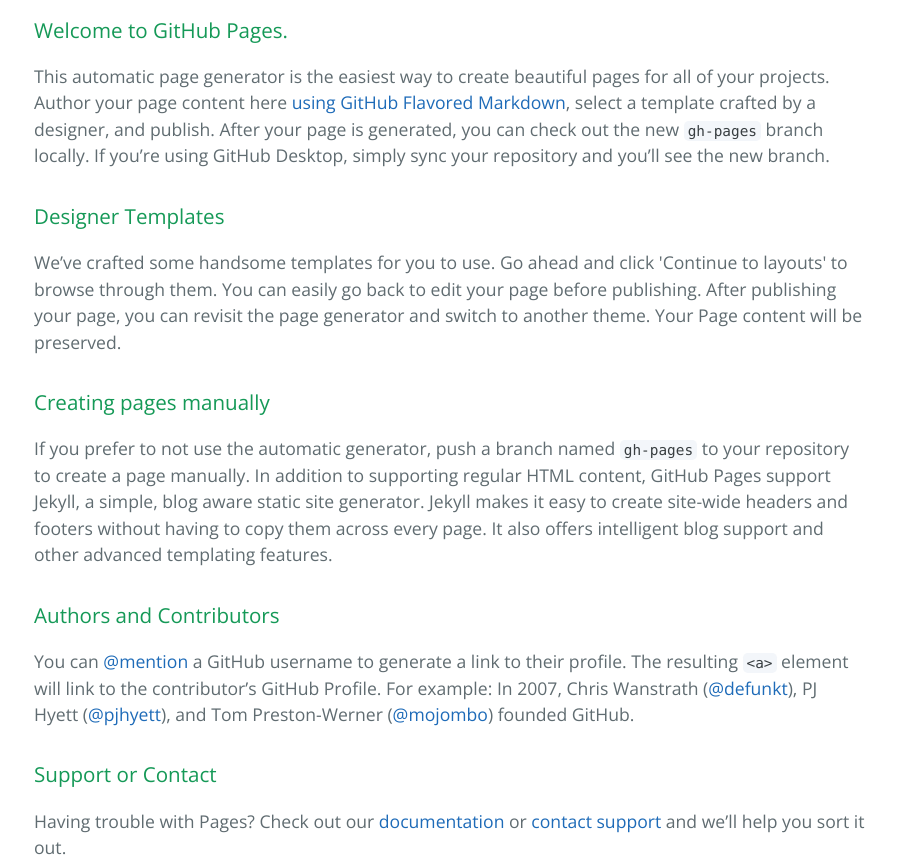
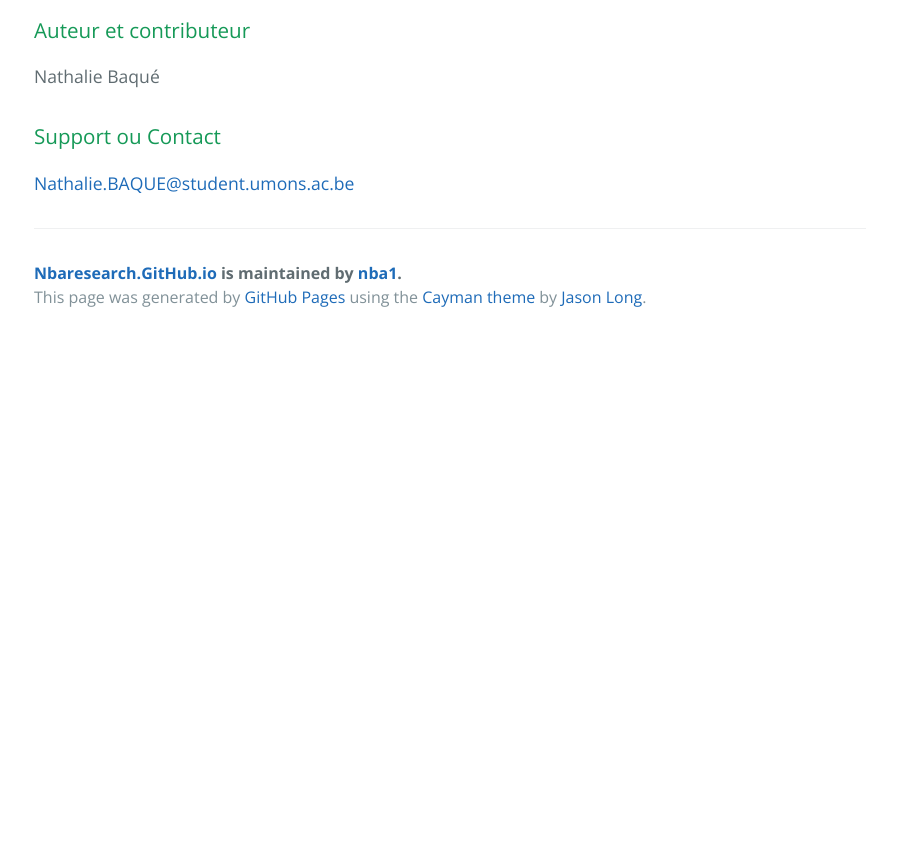
Before and after one commit to nba1/nbaresearch.github.Io, a plain HTML site: page index.html in a window 1280 px wide. Shown: the part 400-1264 px from the top of the page, without its empty margins (190-1087 px from the left). After the commit the page ends 800 px from the top, so only its background shows below. Drawn offline with nearby package versions, Linux system fonts and the light colour scheme.

```diff
--- a/index.html
+++ b/index.html
@@ -20,29 +20,14 @@
 
     <section class="main-content">
       <h3>
-<a id="welcome-to-github-pages" class="anchor" href="#welcome-to-github-pages" aria-hidden="true"><span aria-hidden="true" class="octicon octicon-link"></span></a>Welcome to GitHub Pages.</h3>
+<a id="auteur-et-contributeur" class="anchor" href="#auteur-et-contributeur" aria-hidden="true"><span aria-hidden="true" class="octicon octicon-link"></span></a>Auteur et contributeur</h3>
 
-<p>This automatic page generator is the easiest way to create beautiful pages for all of your projects. Author your page content here <a href="https://guides.github.com/features/mastering-markdown/">using GitHub Flavored Markdown</a>, select a template crafted by a designer, and publish. After your page is generated, you can check out the new <code>gh-pages</code> branch locally. If you’re using GitHub Desktop, simply sync your repository and you’ll see the new branch.</p>
+<p>Nathalie Baqué</p>
 
 <h3>
-<a id="designer-templates" class="anchor" href="#designer-templates" aria-hidden="true"><span aria-hidden="true" class="octicon octicon-link"></span></a>Designer Templates</h3>
+<a id="support-ou-contact" class="anchor" href="#support-ou-contact" aria-hidden="true"><span aria-hidden="true" class="octicon octicon-link"></span></a>Support ou Contact</h3>
 
-<p>We’ve crafted some handsome templates for you to use. Go ahead and click 'Continue to layouts' to browse through them. You can easily go back to edit your page before publishing. After publishing your page, you can revisit the page generator and switch to another theme. Your Page content will be preserved.</p>
-
-<h3>
-<a id="creating-pages-manually" class="anchor" href="#creating-pages-manually" aria-hidden="true"><span aria-hidden="true" class="octicon octicon-link"></span></a>Creating pages manually</h3>
-
-<p>If you prefer to not use the automatic generator, push a branch named <code>gh-pages</code> to your repository to create a page manually. In addition to supporting regular HTML content, GitHub Pages support Jekyll, a simple, blog aware static site generator. Jekyll makes it easy to create site-wide headers and footers without having to copy them across every page. It also offers intelligent blog support and other advanced templating features.</p>
-
-<h3>
-<a id="authors-and-contributors" class="anchor" href="#authors-and-contributors" aria-hidden="true"><span aria-hidden="true" class="octicon octicon-link"></span></a>Authors and Contributors</h3>
-
-<p>You can <a href="https://help.github.com/articles/basic-writing-and-formatting-syntax/#mentioning-users-and-teams" class="user-mention">@mention</a> a GitHub username to generate a link to their profile. The resulting <code>&lt;a&gt;</code> element will link to the contributor’s GitHub Profile. For example: In 2007, Chris Wanstrath (<a href="https://github.com/defunkt" class="user-mention">@defunkt</a>), PJ Hyett (<a href="https://github.com/pjhyett" class="user-mention">@pjhyett</a>), and Tom Preston-Werner (<a href="https://github.com/mojombo" class="user-mention">@mojombo</a>) founded GitHub.</p>
-
-<h3>
-<a id="support-or-contact" class="anchor" href="#support-or-contact" aria-hidden="true"><span aria-hidden="true" class="octicon octicon-link"></span></a>Support or Contact</h3>
-
-<p>Having trouble with Pages? Check out our <a href="https://help.github.com/pages">documentation</a> or <a href="https://github.com/contact">contact support</a> and we’ll help you sort it out.</p>
+<p><a href="mailto:Nathalie.BAQUE@student.umons.ac.be">Nathalie.BAQUE@student.umons.ac.be</a></p>
 
       <footer class="site-footer">
         <span class="site-footer-owner"><a href="https://github.com/nba1/nbaresearch.github.Io">Nbaresearch.GitHub.io</a> is maintained by <a href="https://github.com/nba1">nba1</a>.</span>
```
Also changed, not shown: params.json (+1 -1 lines).
